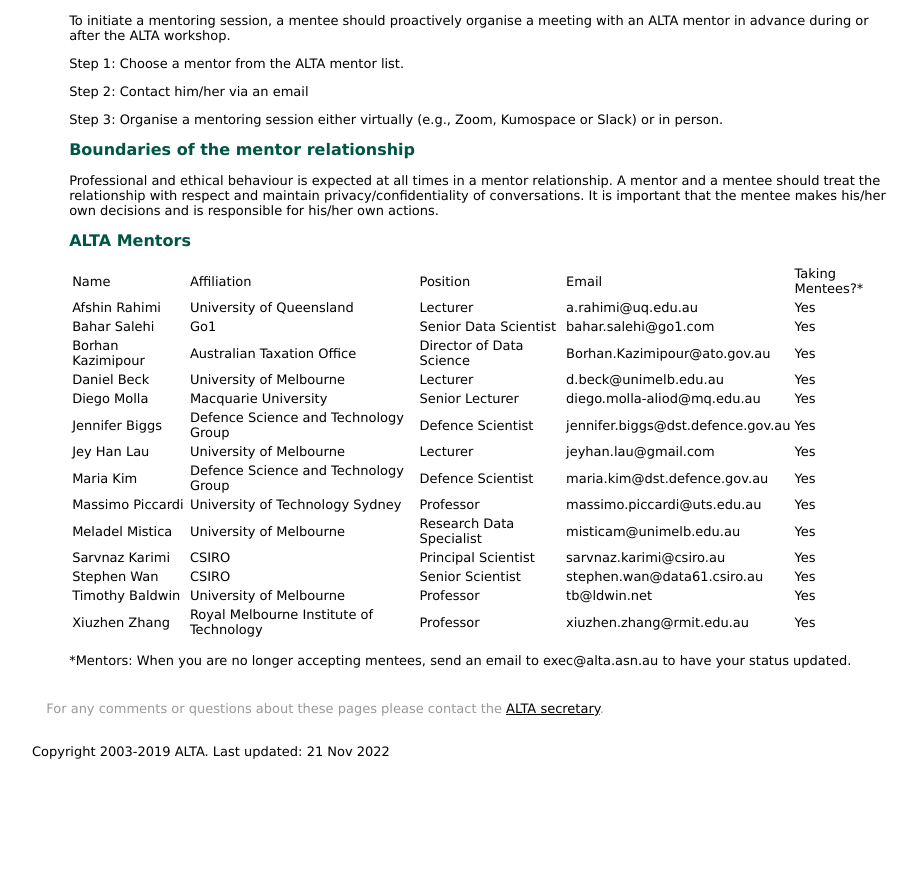
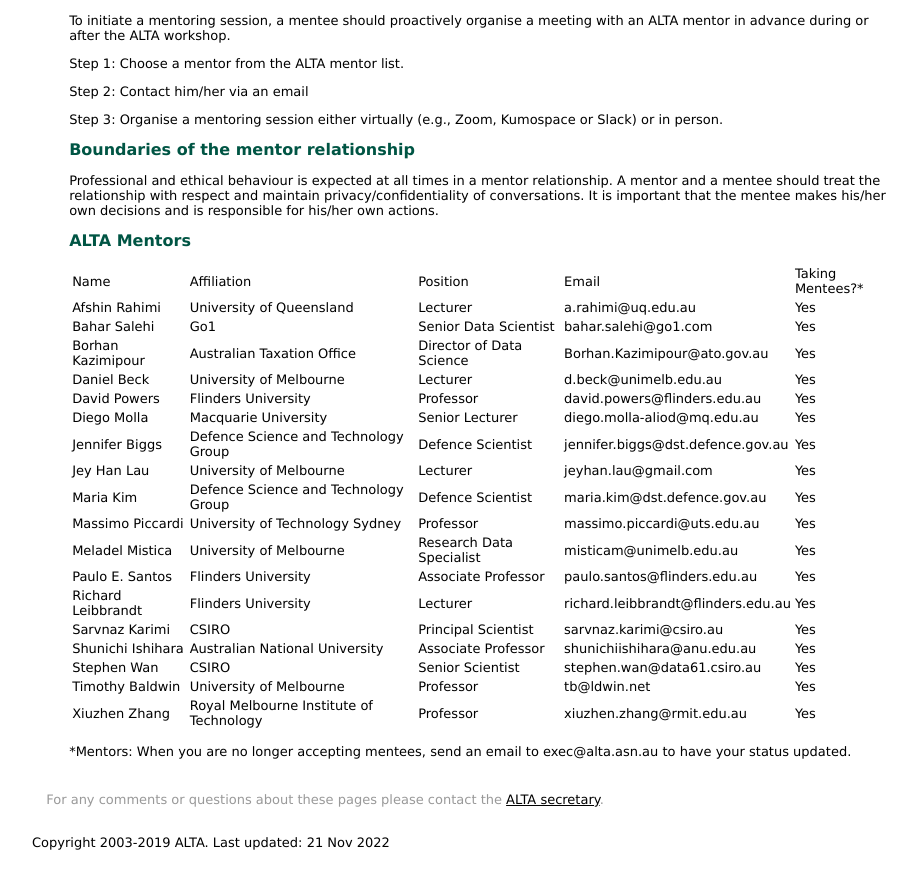
Before and after one commit to altaexec/alta-website, a Jekyll site: the page built from mentoring/index.html, in a window 1280 px wide and 900 px high, scrolled down 602 px. Shown: the top 889 px of the window, without its empty margins (288-1205 px from the left). Built offline with Jekyll 4.4.1, drawn with Linux system fonts in a browser that asks for light colours; before the commit the page ends 1411 px from its top, so only the background shows below that.

Commit message:
add mentors to mentor page

```diff
--- a/mentoring/index.html
+++ b/mentoring/index.html
@@ -73,6 +73,13 @@ key: mentoring
         <td>Yes</td>
     </tr>
     <tr>
+        <td>David Powers </td>
+        <td>Flinders University </td>
+        <td>Professor </td>
+        <td>david.powers@flinders.edu.au </td>
+        <td>Yes</td>
+    </tr>
+    <tr>
         <td>Diego Molla </td>
         <td>Macquarie University </td>
         <td>Senior Lecturer </td>
@@ -115,10 +122,31 @@ key: mentoring
         <td>Yes</td>
     </tr>
     <tr>
+        <td>Paulo E. Santos </td>
+        <td>Flinders University </td>
+        <td>Associate Professor  </td>
+        <td>paulo.santos@flinders.edu.au </td>
+        <td>Yes</td>
+    </tr>
+    <tr>
+        <td>Richard Leibbrandt </td>
+        <td>Flinders University </td>
+        <td>Lecturer  </td>
+        <td>richard.leibbrandt@flinders.edu.au </td>
+        <td>Yes</td>
+    </tr>
+    <tr>
         <td>Sarvnaz Karimi </td>
         <td>CSIRO </td>
         <td>Principal Scientist </td>
         <td>sarvnaz.karimi@csiro.au </td>
+        <td>Yes</td>
+    </tr>
+    <tr>
+        <td>Shunichi Ishihara </td>
+        <td>Australian National University </td>
+        <td>Associate Professor </td>
+        <td>shunichiishihara@anu.edu.au </td>
         <td>Yes</td>
     </tr>
     <tr>
```
